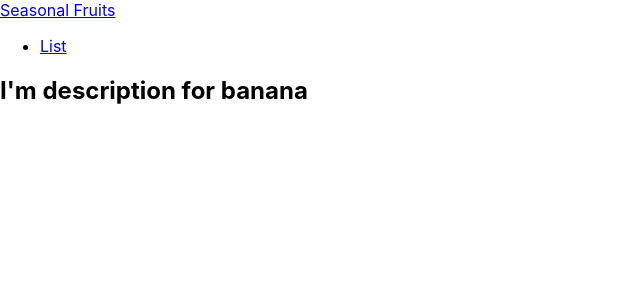
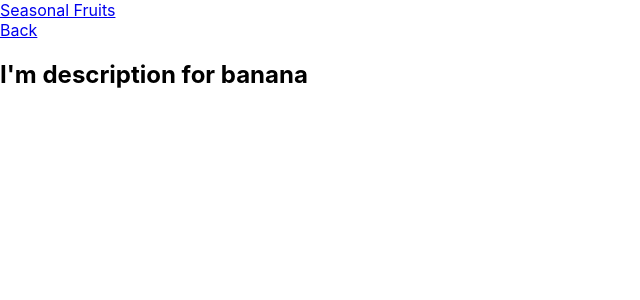
Before and after one commit to Juliiis/seasonal-fruits, a React (Create React App) app: page /description/banana in a window 1280 px wide. Shown: the top 300 px of the page, without its empty margins (0-640 px from the left). Built offline with nearby package versions, Linux system fonts and the light colour scheme.

Commit message:
move back to description

```diff
--- a/src/App.js
+++ b/src/App.js
@@ -10,11 +10,6 @@
         <nav>
           <Link to="/">Seasonal Fruits</Link>
         </nav>
-        <ul>
-          <li>
-            <Link to="/list">List</Link>
-          </li>
-        </ul>
       </div>
       <Switch>
         <Route path="/list" component={List}></Route>
--- a/src/Components/description.js
+++ b/src/Components/description.js
@@ -1,10 +1,12 @@
 import React from 'react'
-import { useParams } from 'react-router-dom'
+import { useParams, Link } from 'react-router-dom'
 
 function Description() {
     const { id } = useParams()
     return (
         <div>
+            <Link to="/list">Back</Link>
+
             <h2>I'm description for {id}</h2>
         </div>
     )
```
